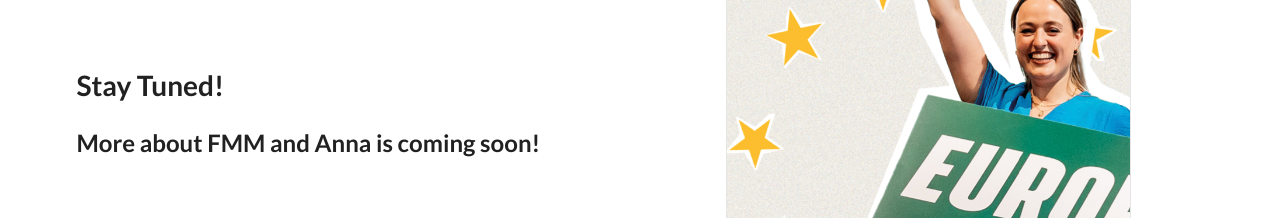
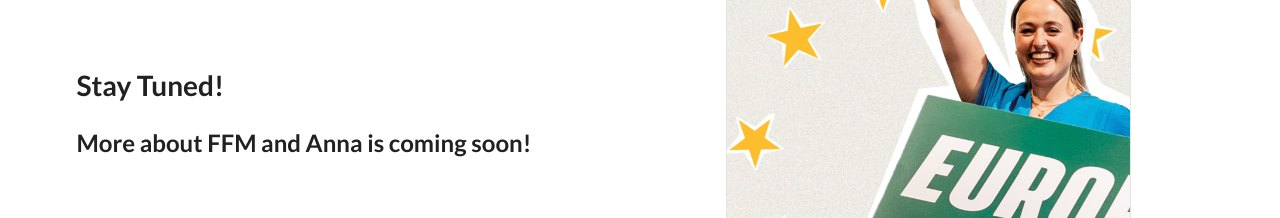
Before and after one commit to systats/ffh_website, a website: page index.html in a window 1280 px wide. Shown: the part 860-1078 px from the top of the page. Drawn offline with nearby package versions, Linux system fonts and the light colour scheme.

Commit message:
spelling

```diff
--- a/index.html
+++ b/index.html
@@ -190,7 +190,7 @@
           <div class="row">
             <div class="eight wide column">
               <h3 class="ui header">Stay Tuned!</h3>
-              <h2 class="ui header">More about FMM and Anna is coming soon!</h2>
+              <h2 class="ui header">More about FFM and Anna is coming soon!</h2>
               <!--<p>
                 We can give your company superpowers to do things that they
                 never thought possible. Let us delight your customers and
```
